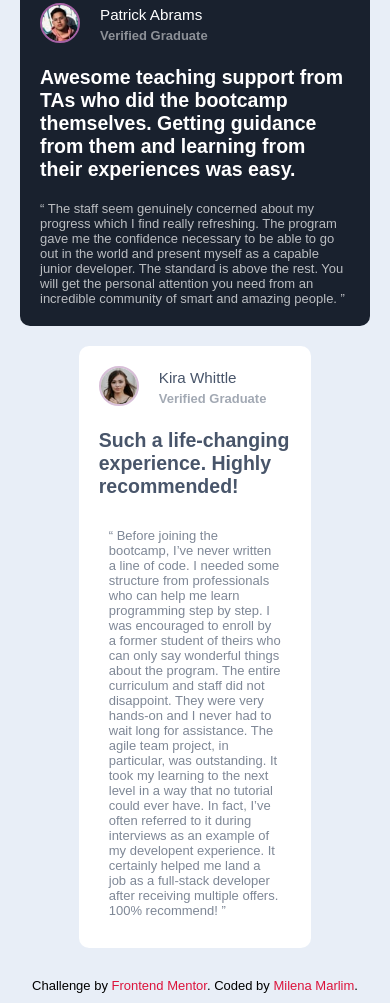
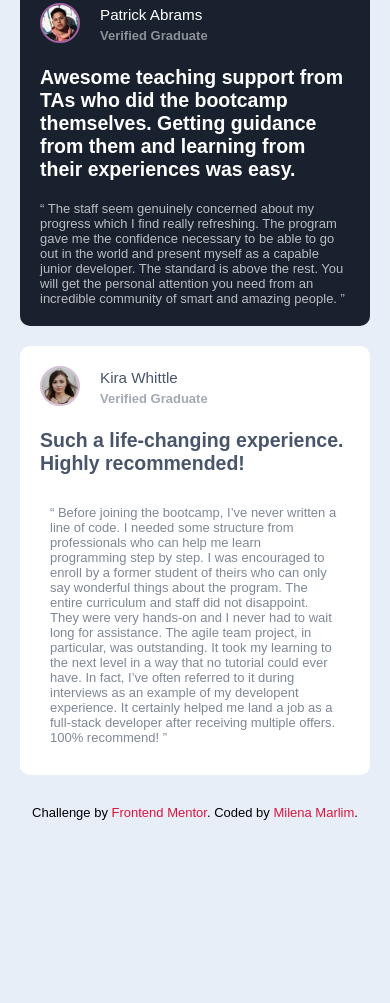
Before and after one commit to MilenaMarlim/testimonails-grid-section, a plain HTML site: page index.html in a window 390 px wide. Shown: the part 913-1916 px from the top of the page. After the commit the page ends 1743 px from the top, so only its background shows below. Drawn offline with Linux system fonts and the light colour scheme; a web font is replaced by a local one.

Commit message:
Commit com alterações no card5-responsivo

```diff
--- a/CSS/responsive.css
+++ b/CSS/responsive.css
@@ -3,15 +3,20 @@
         display: flex;
         flex-direction: column;
         align-items: center;
-        margin: 20px;
+        justify-content: center;
+        margin: 0;
     }
 
     .area-geral {
-        margin: 0;
+        margin-left: 0;
     }
 
     .quote {
         width: 50%;
+    }
+
+    .card5{
+       max-width: fit-content;
     }
 
 }
@@ -29,5 +34,8 @@
         width: 100%;
         justify-content: center;
     }
+    .card5{
+        width: 100%;
+    }
 
 }
--- a/CSS/style.css
+++ b/CSS/style.css
@@ -60,13 +60,8 @@ body {
     background-color: white;
     grid-area: card5;
     color: hsl(217, 19%, 35%);
-    width: 55%;
+    width: 65%;
 }
-
-/* .card5 h4{
-    position: absolute;
-    top:10%;
-} */
 
 .atribuicao {
     margin: 10px;
--- a/index.html
+++ b/index.html
@@ -134,7 +134,7 @@
         </div>
 
         <footer class="atribuicao">
-            Challenge by <a href="https://www.frontendmentor.io?ref=challenge" target="_blank">Frontend Mentor</a>.
+            Challenge by <a href="https://www.frontendmentor.io/challenges/testimonials-grid-section-Nnw6J7Un7" target="_blank">Frontend Mentor</a>.
             Coded by <a href="https://www.linkedin.com/in/milena-marlim-542102229/" target="_blank">Milena Marlim</a>.
         </footer>
 
```
